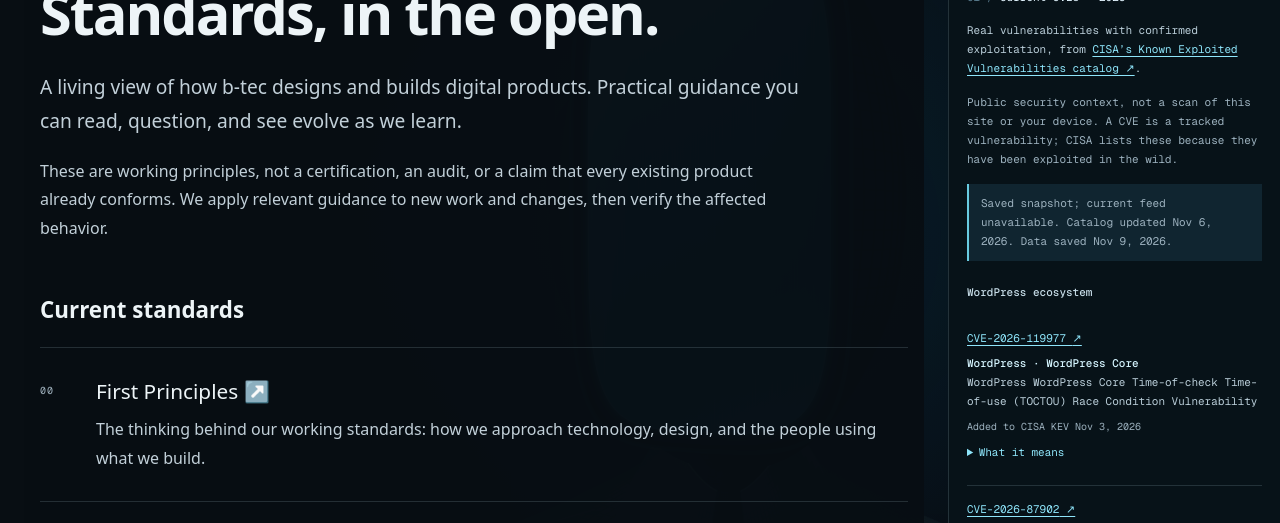
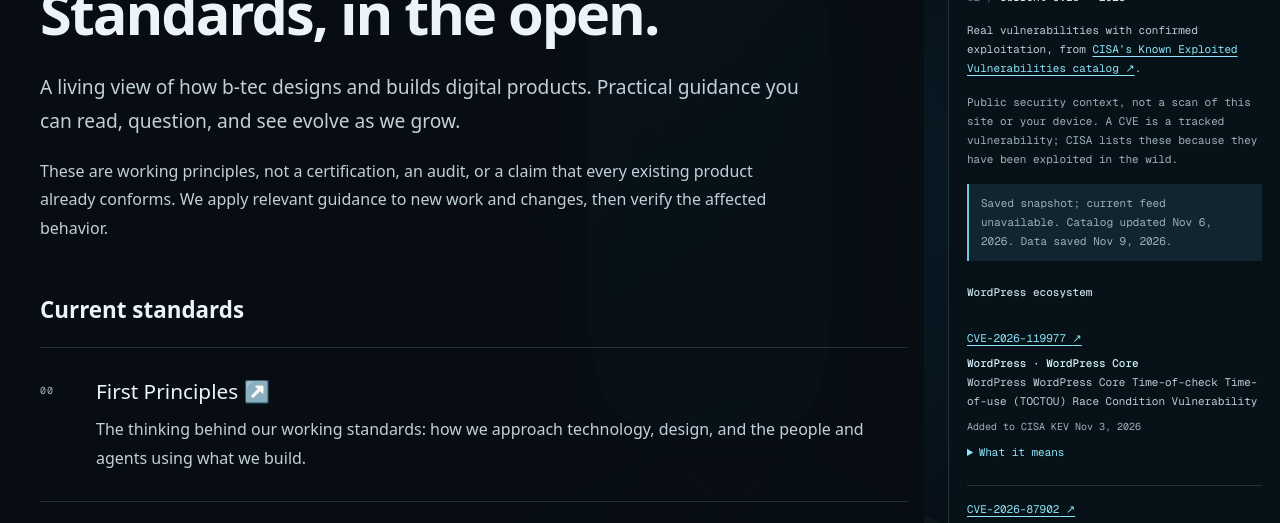
Before and after one commit to btecme/btecOrg, a Next.js app: page /standards in a window 1280 px wide. Shown: the part 213-736 px from the top of the page. Built offline with nearby package versions, Linux system fonts and the light colour scheme; no server answers.

Commit message:
Revise standards lead paragraph for clarity
Updated text to reflect growth instead of learning.

```diff
--- a/app/standards/page.tsx
+++ b/app/standards/page.tsx
@@ -19,7 +19,7 @@ export default function StandardsPage() {
     <header className="standards-intro">
       <p className="eyebrow">How we build</p>
       <h1>Standards, in the open.</h1>
-      <p className="standards-lead">A living view of how b-tec designs and builds digital products. Practical guidance you can read, question, and see evolve as we learn.</p>
+      <p className="standards-lead">A living view of how b-tec designs and builds digital products. Practical guidance you can read, question, and see evolve as we grow.</p>
       <p>These are working principles, not a certification, an audit, or a claim that every existing product already conforms. We apply relevant guidance to new work and changes, then verify the affected behavior.</p>
     </header>
     <section aria-labelledby="current-standards">
@@ -28,7 +28,7 @@ export default function StandardsPage() {
         <li value={0}>
           <span className="technical-note" aria-hidden="true">00</span>
           <div><h3 id="first-principles"><Link href="/first-principles">First Principles <span aria-hidden="true">↗</span></Link></h3>
-            <p>The thinking behind our working standards: how we approach technology, design, and the people using what we build.</p>
+            <p>The thinking behind our working standards: how we approach technology, design, and the people and agents using what we build.</p>
           </div>
         </li>
         {standards.map((standard, index) => <li key={standard.slug}>
```
